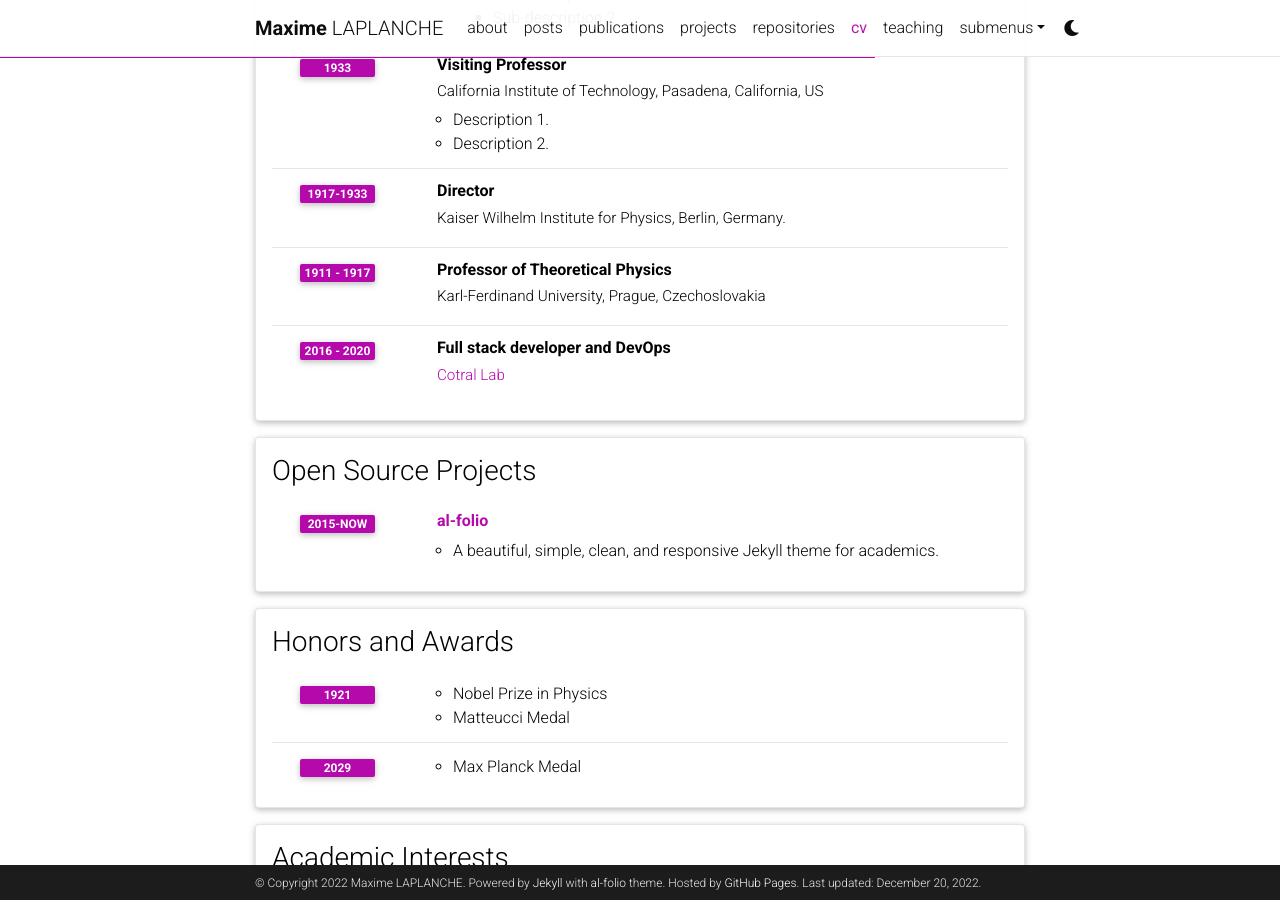
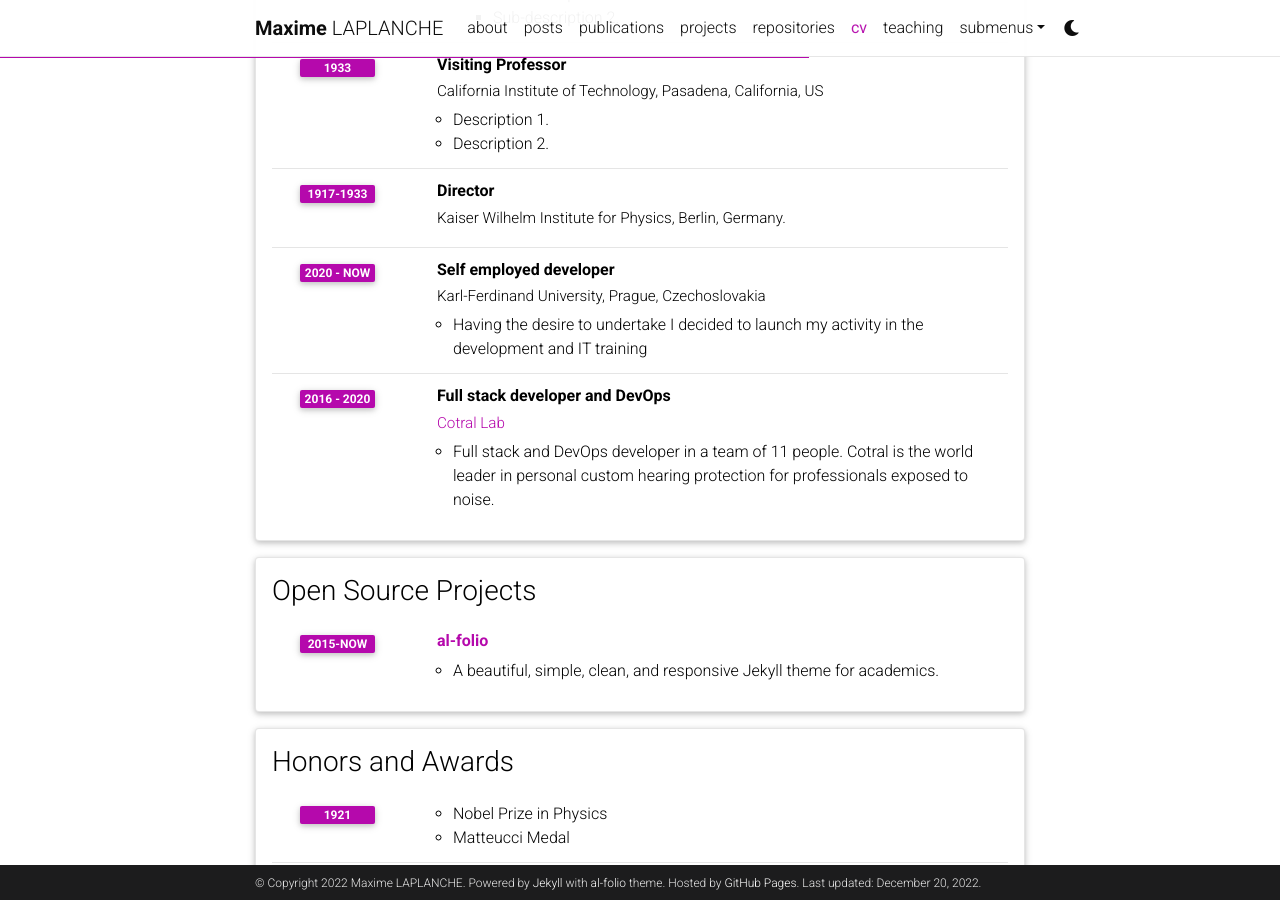
Before and after one commit to LaplancheMaxime/laplanchemaxime.github.io, a Jekyll site: the page built from _pages/cv.md, in a window 1280 px wide and 900 px high, scrolled down 1006 px. Built offline with Jekyll 4.4.1, drawn with Linux system fonts in a browser that asks for light colours; comment, search, counter and statistics services are not loaded; a style sheet for code colours, icons or effects is not loaded.

Commit message:
update cv

```diff
--- a/_data/cv.yml
+++ b/_data/cv.yml
@@ -50,15 +50,16 @@
       institution: Kaiser Wilhelm Institute for Physics, Berlin, Germany.
       year: 1917-1933
 
-    - title: Professor of Theoretical Physics
+    - title: Self employed developer
       institution: Karl-Ferdinand University, Prague, Czechoslovakia
-      year: 1911 - 1917
+      year: 2020 - Now
       description:
+        - Having the desire to undertake I decided to launch my activity in the development and IT training
 
     - title: Full stack developer and DevOps
       institution: <a href="https://www.cotral.fr/" target="_blank">Cotral Lab </a>
       year: 2016 - 2020
-      description:
+      description: Full stack and DevOps developer in a team of 11 people. Cotral is the world leader in personal custom hearing protection for professionals exposed to noise.
 
 - title: Open Source Projects
   type: time_table
```
